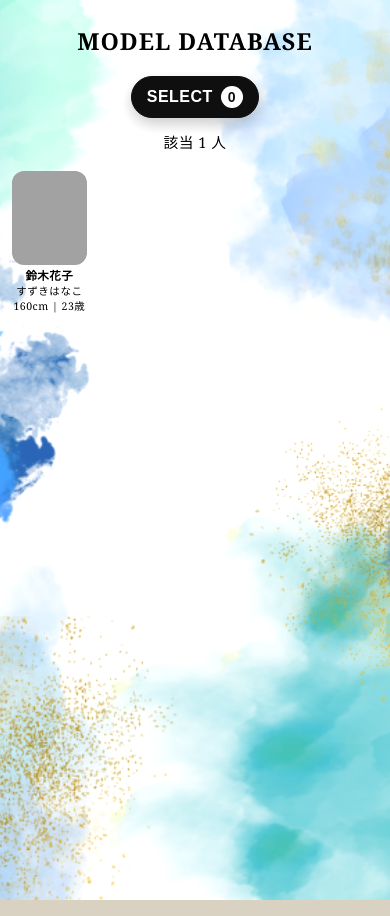
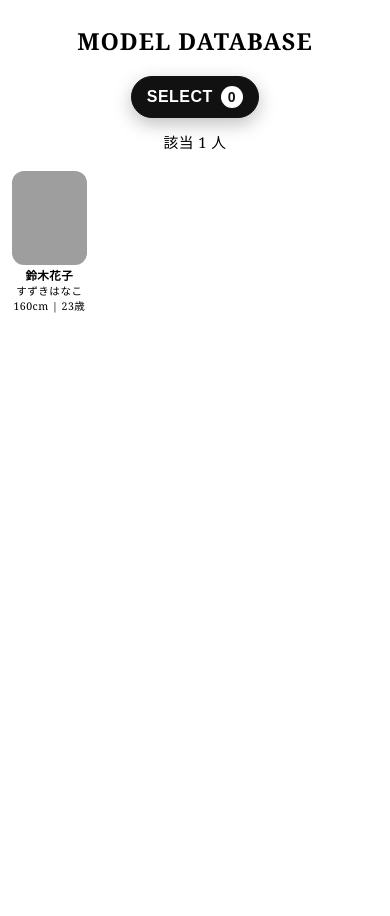
Before and after one commit to tkm-sano/entp, a Jekyll site: the page built from index.md, in a window 390 px wide. Built offline with Jekyll 4.4.1, drawn with Linux system fonts in a browser that asks for light colours; grey boxes are pictures that could not be loaded.

Commit message:
背景を白に

```diff
--- a/_layouts/default.html
+++ b/_layouts/default.html
@@ -18,12 +18,6 @@
   <link rel="stylesheet" href="{{ '/assets/css/style.css' | relative_url }}">
 </head>
 <body>
-  <div class="page-bg" aria-hidden="true">
-    <picture>
-      <source media="(max-width: 768px)" srcset="{{ '/assets/images/bg-mobile.png' | relative_url }}">
-      <img src="{{ '/assets/images/2.png' | relative_url }}" alt="">
-    </picture>
-  </div>
   <main class="site-main">
     {{ content }}
   </main>
--- a/assets/css/style.css
+++ b/assets/css/style.css
@@ -8,38 +8,16 @@ body {
   margin: 0;
 }
 
-/* 背景画像を全面表示 */
+/* 背景 */
 body {
   min-height: 100vh;
-  background-color: #d9d2c2;
+  background-color: #ffffff;
 
   color: #000000;
   font-family: "Georgia", "Times New Roman", serif;
   line-height: 1.7;
   letter-spacing: 0.03em;
   overflow-x: hidden;
-
-  /* 視認性微調整 */
-  filter: contrast(1.02) brightness(1.02);
-}
-
-.page-bg {
-  position: fixed;
-  inset: 0;
-  z-index: 0;
-  pointer-events: none;
-}
-
-.page-bg picture,
-.page-bg img {
-  width: 100%;
-  height: 100%;
-  display: block;
-}
-
-.page-bg img {
-  object-fit: cover;
-  object-position: center center;
 }
 
 /* =========================================
@@ -983,28 +961,8 @@ body {
 ========================================= */
 
 @media (max-width: 768px) {
-  body.model-page {
-    filter: none;
-  }
-
-  .model-page .page-bg {
-    position: fixed;
-    inset: 0;
-    z-index: 0;
-  }
-
-  .model-page .page-bg picture,
-  .model-page .page-bg img {
-    min-height: 100dvh;
-  }
-
   html {
     -webkit-text-size-adjust: 100%;
-  }
-
-  .page-bg img {
-    object-fit: cover;
-    object-position: center center;
   }
 
   .site-wrapper {
@@ -1088,6 +1046,8 @@ body {
     border-radius: 18px;
     max-height: min(76vh, 620px);
     overflow-y: auto;
+    overflow-x: hidden;
+    overscroll-behavior-x: contain;
     transform: translateY(24px);
     opacity: 0;
     pointer-events: none;
@@ -1148,6 +1108,21 @@ body {
     padding: 10px 12px 8px;
   }
 
+  .filters-sheet .filters,
+  .filters-sheet .filter-row,
+  .filters-sheet .filter-group,
+  .filters-sheet .filter-select-group,
+  .filters-sheet .filter-range-selects,
+  .filters-sheet .select-wrap,
+  .filters-sheet .select-wrap select,
+  .filters-sheet .tag-options,
+  .filters-sheet .tag-option,
+  .filters-sheet .tag-option span {
+    box-sizing: border-box;
+    max-width: 100%;
+    min-width: 0;
+  }
+
   .filters-sheet .filter-group {
     border-radius: 12px;
     border-color: rgba(17, 17, 17, 0.14);
@@ -1221,6 +1196,7 @@ body {
 
   body.filters-open {
     overflow: hidden;
+    overflow-x: hidden;
   }
 
   .filter-row {
```
Also changed, not shown: _layouts/model.html (+0 -7 lines).
